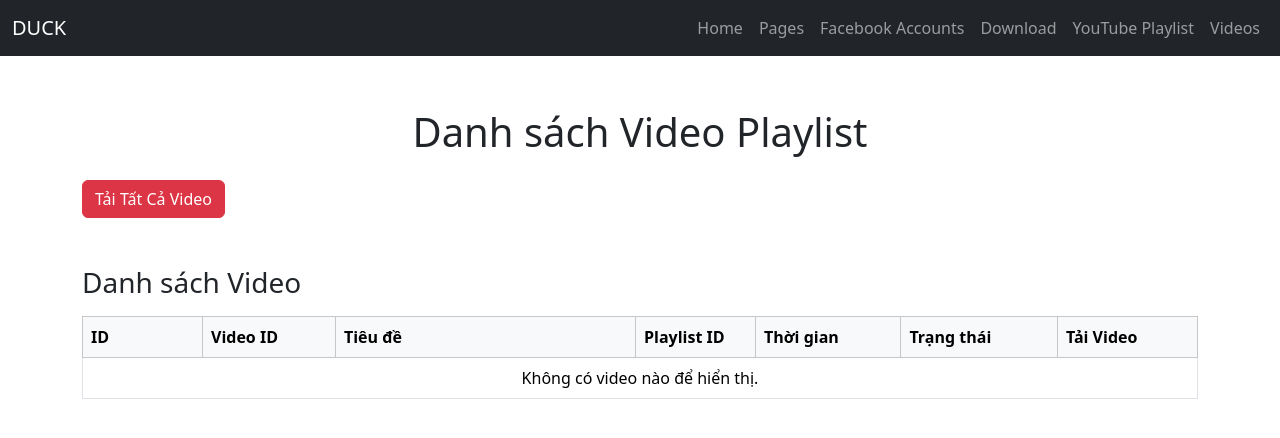
After one commit to TrinhChung/GetVideo, a Flask app: page /batch/videos in a window 1280 px wide. The commit adds this page. Shown: the top 438 px of the page. Run offline with Flask 3, Linux system fonts and the light colour scheme; data that the repository does not hold is empty.

Commit message:
add flash

```diff
--- a/app.py
+++ b/app.py
@@ -5,9 +5,9 @@ import os
 
 load_dotenv()
 
-
 def create_app():
     app = Flask(__name__, static_url_path="/static")
+    app.config["SECRET_KEY"] = os.getenv("SECRET_KEY")
 
     app.config["MYSQL_HOST"] = "localhost"
     app.config["MYSQL_USER"] = "root"
--- a/routes/batch.py
+++ b/routes/batch.py
@@ -1,28 +1,87 @@
-from flask import Blueprint, render_template, request, redirect, url_for
+from flask import Blueprint, render_template, request, redirect, url_for, flash
 from yt_list import get_playlist_info_and_video_details
 from youtube import download_video
 from database_init import mysql
+from until import extract_playlist_id
 
 batch_bp = Blueprint("batch", __name__)
 
 
-@batch_bp.route("/batch", methods=["GET", "POST"])
+# Route để hiển thị danh sách playlist và thêm playlist mới
+@batch_bp.route("/batch/playlist", methods=["GET", "POST"])
+def batch_youtube_playlist():
+    if request.method == "POST":
+        playlist_url = request.form["playlist_url"]
+        playlist_id = extract_playlist_id(playlist_url)
+
+        if not playlist_id:
+            flash("Không thể trích xuất playlist ID từ URL", "danger")
+            return redirect(url_for("batch.batch_youtube_playlist"))
+
+        try:
+            get_playlist_info_and_video_details(playlist_id, mysql.connection)
+            flash("Playlist đã được thêm thành công", "success")
+        except Exception as e:
+            flash(f"Đã xảy ra lỗi khi thêm playlist: {e}", "danger")
+
+        return redirect(url_for("batch.batch_youtube_playlist"))
+
+    cur = mysql.connection.cursor()
+    cur.execute("SELECT * FROM playlist")
+    playlists = cur.fetchall()
+    cur.close()
+
+    return render_template("playlist.html", playlists=playlists)
+
+
+# Route để lấy video từ một playlist cụ thể
+@batch_bp.route("/batch/get_video_from_playlist", methods=["POST"])
+def get_video_from_playlist():
+    playlist_id = request.form["playlist_id"]
+
+    try:
+        # Lấy thông tin video từ playlist
+        get_playlist_info_and_video_details(playlist_id, mysql.connection)
+        flash("Video đã được thêm từ playlist", "success")
+    except Exception as e:
+        flash(f"Đã xảy ra lỗi khi lấy video từ playlist: {e}", "danger")
+        return render_template(
+            "error.html", error_message=f"Đã xảy ra lỗi khi lấy video từ playlist: {e}"
+        )
+
+    return redirect(url_for("batch.batch_youtube_playlist"))
+
+
+# Route để lấy video từ tất cả playlist
+@batch_bp.route("/batch/get_all_videos", methods=["POST"])
+def get_all_videos():
+    # Truy vấn tất cả playlist
+    cur = mysql.connection.cursor()
+    cur.execute("SELECT * FROM playlist")
+    playlists = cur.fetchall()
+
+    for playlist in playlists:
+        try:
+            # Lấy thông tin video cho từng playlist
+            get_playlist_info_and_video_details(playlist[0], mysql.connection)
+            flash(f"Video đã được thêm từ playlist {playlist[1]}", "success")
+        except Exception as e:
+            flash(
+                f"Đã xảy ra lỗi khi lấy video từ playlist {playlist[1]}: {e}", "danger"
+            )
+            print(f"Đã xảy ra lỗi khi lấy video từ playlist {playlist[1]}: {e}")
+
+    return redirect(url_for("batch.batch_youtube_playlist"))
+
+
+# Route để hiển thị và quản lý video
+@batch_bp.route("/batch/videos", methods=["GET", "POST"])
 def index():
-    if request.method == "POST":
-        get_playlist_info_and_video_details(
-            request.form["playlist_url"], mysql.connection
-        )
-        cur = mysql.connection.cursor()
-        cur.execute("SELECT * FROM videos")
-        videos = cur.fetchall()
-        cur.close()
-        return render_template("index.html", videos=videos)
-
     cur = mysql.connection.cursor()
     cur.execute("SELECT * FROM videos")
     videos = cur.fetchall()
     cur.close()
-    return render_template("index.html", videos=videos)
+    return render_template("videos.html", videos=videos)
 
 
 @batch_bp.route("/download/<video_id>", methods=["POST"])
@@ -39,14 +98,17 @@ def download_video_route(video_id):
             )
             mysql.connection.commit()
             cur.close()
+            flash("Video đã được tải xuống thành công", "success")
             return redirect(url_for("batch.index"))
         except Exception as e:
             cur.close()
+            flash(f"Đã xảy ra lỗi khi tải video: {e}", "danger")
             return render_template(
                 "error.html", error_message=f"Đã xảy ra lỗi khi tải video: {e}"
             )
 
     cur.close()
+    flash("Video đã được tải hoặc không có trong hệ thống", "info")
     return redirect(url_for("batch.index"))
 
 
@@ -60,9 +122,11 @@ def download_all_videos():
         try:
             download_video(video[0])
             cur.execute(
-                "UPDATE videos SET crawled = %s WHERE id = %s", ("Yes", video[0])
+                "UPDATE videos SET crawled = %s WHERE id = %s", (True, video[0])
             )
+            flash(f"Video {video[0]} đã được tải xuống", "success")
         except Exception as e:
+            flash(f"Đã xảy ra lỗi khi tải video {video[0]}: {e}", "danger")
             print(f"Đã xảy ra lỗi: {e}")
 
     mysql.connection.commit()
--- a/static/css/global.css
+++ b/static/css/global.css
@@ -10,3 +10,28 @@ body {
 	margin-top: 20px;
 	background-color: #ffffff;
 }
+.flashes {
+    list-style-type: none;
+    padding: 0;
+}
+
+.flashes li {
+    padding: 10px;
+    margin: 5px 0;
+    border: 1px solid #ddd;
+}
+
+.flashes .success {
+    background-color: #d4edda;
+    border-color: #c3e6cb;
+}
+
+.flashes .danger {
+    background-color: #f8d7da;
+    border-color: #f5c6cb;
+}
+
+.flashes .info {
+    background-color: #d1ecf1;
+    border-color: #bee5eb;
+}
--- a/templates/account_fb.html
+++ b/templates/account_fb.html
@@ -40,6 +40,7 @@
 	</head>
 	<body>
 		{% include 'header.html' %}
+		{% include 'message.html' %}
 		<div class="container mt-5">
 			<h1 class="text-dark mb-4">Facebook Account Manager</h1>
 
--- a/templates/downloadFromUrl.html
+++ b/templates/downloadFromUrl.html
@@ -10,6 +10,7 @@
 	</head>
 	<body>
 		{% include 'header.html' %}
+		{% include 'message.html' %}
 		<div class="container mt-5">
 			<h1 class="text-center mb-4">Download Video from URL</h1>
 
--- a/templates/header.html
+++ b/templates/header.html
@@ -3,7 +3,7 @@
 <!-- templates/header.html -->
 <header class="navbar navbar-expand-lg navbar-dark bg-dark fixed-top">
 	<nav class="container-fluid">
-		<a class="navbar-brand" href="#">FB Manager</a>
+		<a class="navbar-brand" href="#">DUCK</a>
 		<button class="navbar-toggler" type="button" data-bs-toggle="collapse" data-bs-target="#navbarNav"
 			aria-controls="navbarNav" aria-expanded="false" aria-label="Toggle navigation">
 			<span class="navbar-toggler-icon"></span>
@@ -22,13 +22,18 @@
 				<li class="nav-item">
 					<a class="nav-link" href="/download-url">Download</a>
 				</li>
+				<!-- Thay đổi mục Batch thành hai mục mới -->
 				<li class="nav-item">
-					<a class="nav-link" href="/batch">Batch Download Video</a>
+					<a class="nav-link" href="/batch/playlist">YouTube Playlist</a>
+				</li>
+				<li class="nav-item">
+					<a class="nav-link" href="/batch/videos">Videos</a>
 				</li>
 			</ul>
 		</div>
 	</nav>
 </header>
+
 
 <!-- Thêm các thư viện JS của Bootstrap -->
 <script src="https://cdn.jsdelivr.net/npm/@popperjs/core@2.11.6/dist/umd/popper.min.js"></script>
--- a/templates/home.html
+++ b/templates/home.html
@@ -10,6 +10,7 @@
 	</head>
 	<body>
 		{% include 'header.html' %}
+		{% include 'message.html' %}
 		<div class="container mt-5">
 			<h1 class="text-center mb-4">Video Downloader</h1>
 			<p class="text-center mb-5">Choose an option below to start downloading videos:</p>
@@ -22,7 +23,7 @@
 
 		<script>
 			function redirectToBatch() {
-				window.location.href = '/batch'; // Replace with your actual URL
+				window.location.href = '/batch/videos'; // Replace with your actual URL
 			}
 
 			function redirectToURL() {
--- /dev/null
+++ b/templates/message.html
@@ -0,0 +1,9 @@
+{% with messages = get_flashed_messages(with_categories=true) %}
+{% if messages %}
+<ul class="flashes">
+	{% for category, message in messages %}
+	<li class="{{ category }}">{{ message }}</li>
+	{% endfor %}
+</ul>
+{% endif %}
+{% endwith %}
--- a/templates/pages.html
+++ b/templates/pages.html
@@ -63,6 +63,7 @@
 	</head>
 	<body>
 		{% include 'header.html' %}
+		{% include 'message.html' %}
 
 		<div class="container mt-5">
 			<h1 class="mb-4">List of Pages</h1>
--- /dev/null
+++ b/templates/videos.html
@@ -0,0 +1,97 @@
+<!DOCTYPE html>
+<html lang="vi">
+	<head>
+		<meta charset="UTF-8">
+		<meta name="viewport" content="width=device-width, initial-scale=1.0">
+		<link rel="icon" href="{{ url_for('static', filename='favicon.ico') }}" type="image/x-icon">
+		<title>Video Playlist</title>
+		<link href="https://cdn.jsdelivr.net/npm/bootstrap@5.3.0-alpha1/dist/css/bootstrap.min.css" rel="stylesheet">
+		<link rel="stylesheet" href="{{ url_for('static', filename='css/global.css') }}">
+		<style>
+			/* Ensure word wrap in the title column */
+			.table td,
+			.table th {
+				white-space: normal !important;
+			}
+
+			/* Increase width of the "Tải Video" column */
+			.table td:last-child {
+				width: 130px;
+				/* Adjust as needed */
+			}
+
+			.table th:nth-child(1) {
+				width: 120px;
+				/* Adjust to make the title column smaller */
+			}
+
+			.table th:nth-child(3) {
+				width: 300px;
+				/* Adjust to make the title column smaller */
+			}
+
+			.table th:nth-child(4) {
+				width: 120px;
+				/* Adjust to make the title column smaller */
+			}
+		</style>
+	</head>
+	<body>
+		{% include 'header.html' %}
+		{% include 'message.html' %}
+		<div class="container mt-5">
+			<h1 class="text-center mb-4">Danh sách Video Playlist</h1>
+
+			<!-- Button Tải tất cả -->
+			<form method="POST" action="/batch/download_all" class="mt-4">
+				<button type="submit" class="btn btn-danger">Tải Tất Cả Video</button>
+			</form>
+
+			<!-- Hiển thị danh sách video -->
+			<h3 class="mt-5">Danh sách Video</h3>
+			<table class="table table-bordered mt-3">
+				<thead class="table-light">
+					<tr>
+						<th>ID</th>
+						<th>Video ID</th>
+						<th>Tiêu đề</th>
+						<th>Playlist ID</th>
+						<th>Thời gian</th>
+						<th>Trạng thái</th>
+						<th>Tải Video</th>
+					</tr>
+				</thead>
+				<tbody>
+					{% for video in videos %}
+					<tr>
+						<td>{{ video[0] }}</td> <!-- video.id -->
+						<td>{{ video[1] }}</td> <!-- video.video_id -->
+						<td>{{ video[2] }}</td> <!-- video.title -->
+						<td>{{ video[4] }}</td> <!-- video.playlist_id -->
+						<td>{{ video[5] if video[5] else 'Chưa có thông tin' }}</td>
+						<!-- video.duration (hoặc thông báo nếu không có) -->
+						<td>{{ 'Đã tải' if video[3] == 1 else 'Chưa tải' }}</td> <!-- video.crawled -->
+						{% if video[3] == 0 %}
+						<td>
+							<form method="POST" action="/batch/download/{{ video[0] }}">
+								<button type="submit" class="btn btn-success">Tải Video</button>
+							</form>
+						</td>
+						{% else %}
+						<td></td>
+						{% endif %}
+					</tr>
+					{% else %}
+					<tr>
+						<td colspan="7" class="text-center">Không có video nào để hiển thị.</td>
+					</tr>
+					{% endfor %}
+				</tbody>
+			</table>
+		</div>
+
+		<script src="https://cdn.jsdelivr.net/npm/bootstrap@5.3.0-alpha1/dist/js/bootstrap.bundle.min.js"
+			integrity="sha384-OgVRvuATP1z7JjHLkuOU63t63E9UK9R1DlmAy1UoZlZpkjr/ZpZqgs3bzAv29ZjX"
+			crossorigin="anonymous"></script>
+	</body>
+</html>
```
Also changed, not shown: dump.py (+5 -2 lines), routes/download.py (+5 -3 lines), templates/playlist.html (added, +65 -0 lines), until.py (+18 -1 lines), yt_list.py (+7 -9 lines), README.MD.
